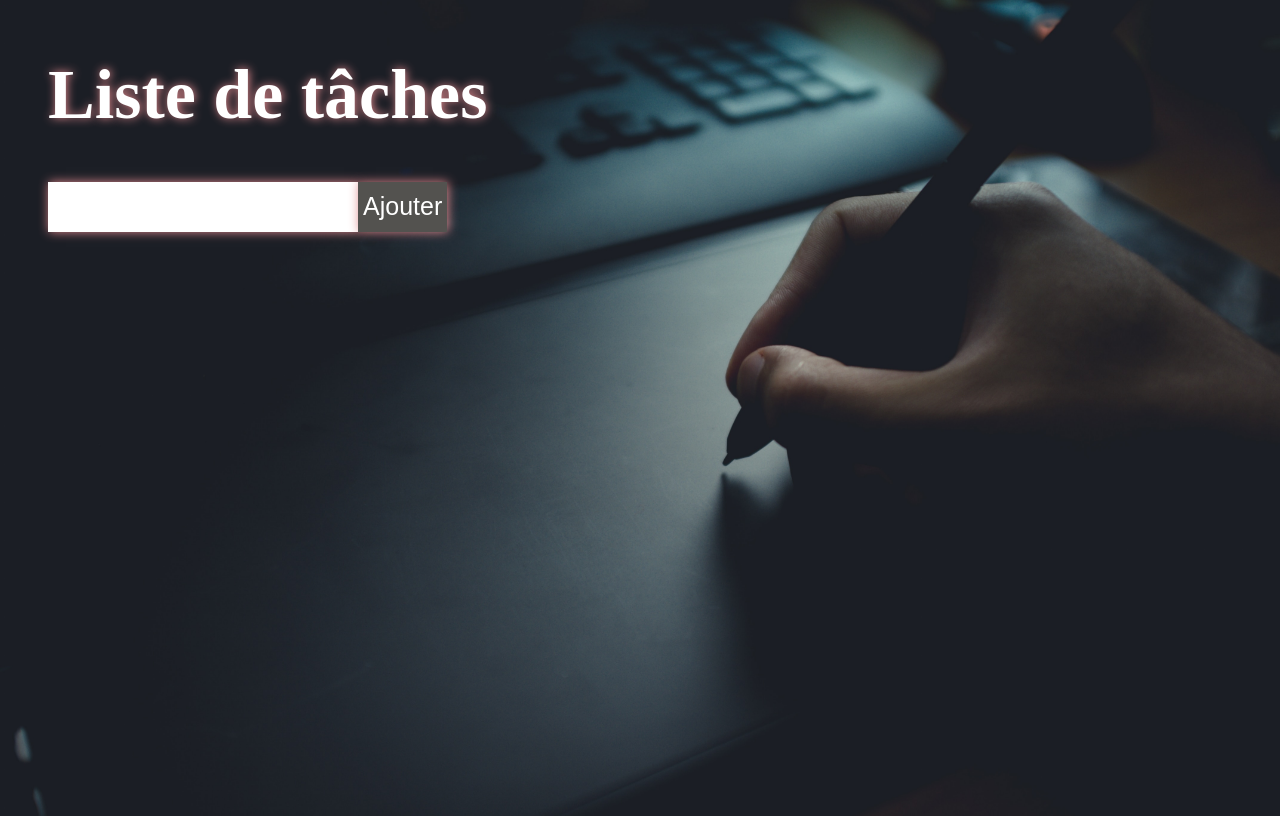
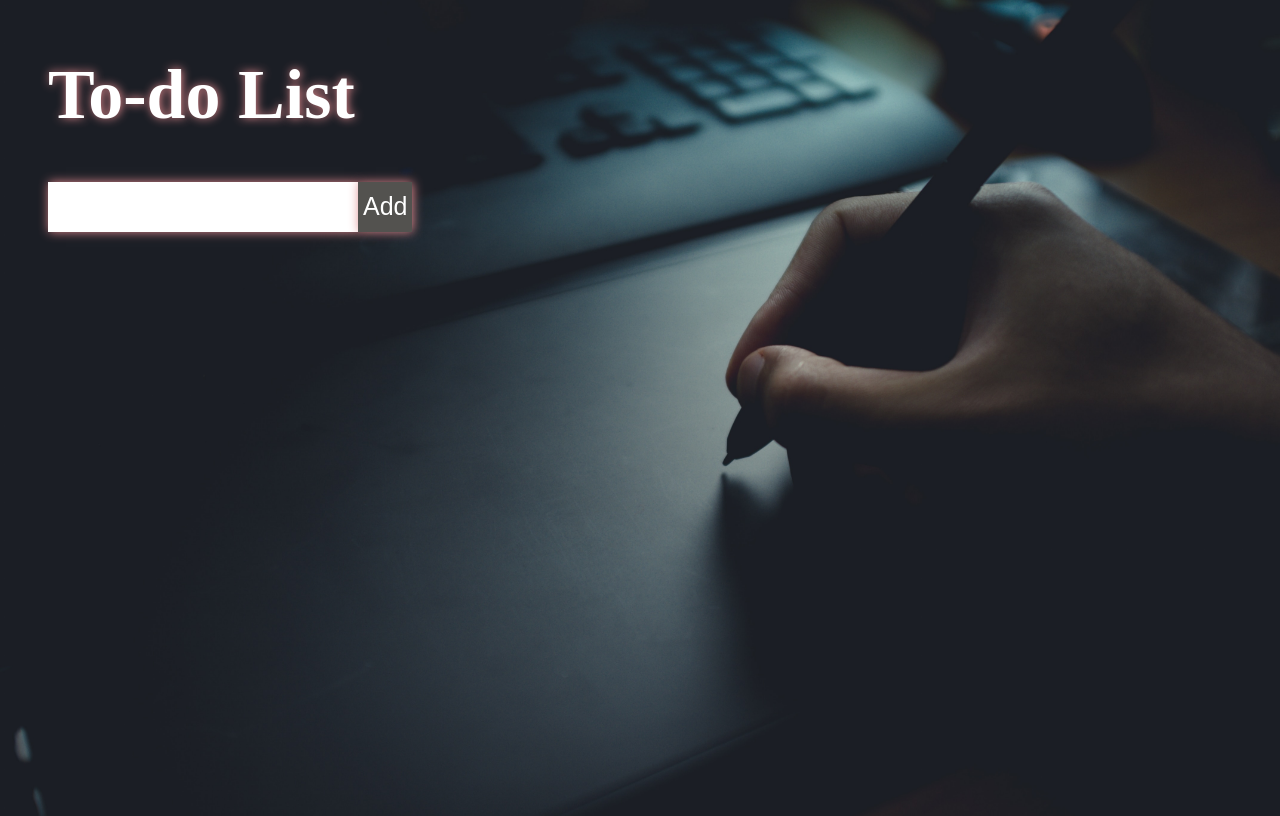
Before and after one commit to DinaDev33/todolist, a plain HTML site: page index.html in a window 1280 px wide. Drawn offline with Linux system fonts and the light colour scheme.

Commit message:
Update index.html

```diff
--- a/index.html
+++ b/index.html
@@ -5,18 +5,19 @@
     <meta http-equiv="X-UA-Compatible" content="IE=edge">
     <meta name="viewport" content="width=device-width, initial-scale=1.0">
     <link rel="stylesheet" href="style.css">
-    <title>Liste de tâches</title>
+    <title>TO DO LIST</title>
 </head>
 <body>
     <div class="heading">
-        <h1>Liste de tâches</h1>
+        <h1>To-do List</h1></h1>
     </div>
     <div class="container">
         <input class="field" type="text";>
-        <button class="btn" type="submit"> Ajouter</button>
+        <button class="btn" type="submit"> Add</button>
     </div>
     <ul class="taskContainer"></ul>
 
     <script src="script.js"></script>
 </body>
+
 </html>
```
